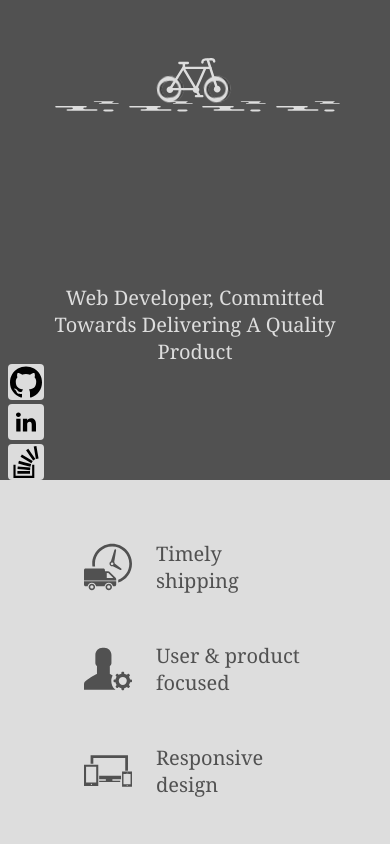
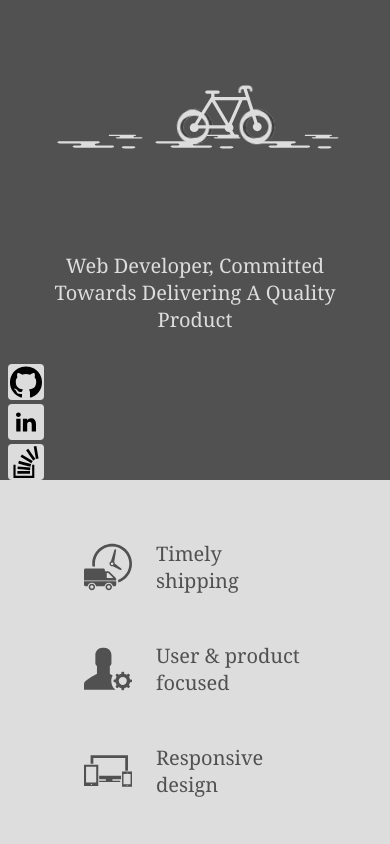
Before and after one commit to rushikeshbharad/portfolio, a React (Create React App) app: page / in a window 390 px wide. Shown: the top 844 px of the page. Built offline with nearby package versions, Linux system fonts and the light colour scheme.

Commit message:
Fixed mobile css for cycle animation
- Also added css for handle

```diff
--- a/src/components/header.css
+++ b/src/components/header.css
@@ -35,10 +35,18 @@
     transform-origin: 17% 56%;
 }
 
+.cycle-handle.animate {
+    animation-name: move;
+    animation-duration: 1s;
+    animation-iteration-count: 3.5;
+    animation-timing-function: linear;
+    transform-origin: 70%;
+}
+
 .cycle-path {
     left: 0;
     position: absolute;
-    top: 48px;
+    top: 40px;
 }
 
 .cycle-path svg {
@@ -50,10 +58,56 @@
 }
 
 .header-title {
-    margin-top: 284px;
+    margin-top: 320px;
+}
+
+@media screen and (max-width: 1000px) {
+    .header-title {
+        margin-top: 284px;
+    }
+}
+
+@media screen and (max-width: 600px) {
+    .header-title {
+        margin-top: 252px;
+    }
+
+    .cycle-tyre-1, .cycle-tyre-2, .cycle-rest {
+        top: 72px;
+    }
+
+    .cycle-path {
+        top: 64px;
+    }
+
+    .cycle-path svg {
+        width: 33.33%;
+    }
+
+    .cycle-path svg:last-child {
+        display: none;
+    }
+
+    .cycle-tyre-1, .cycle-tyre-2, .cycle-rest {
+        width: 33.33%;
+    }
+
+    .cycle-tyre-1.animate, .cycle-tyre-2.animate, .cycle-rest.animate {
+        margin-left: 66.67%;
+        transition: margin-left 3s linear;
+    }
+
+    .cycle-handle.animate, .cycle-tyre-1.animate, .cycle-tyre-2.animate {
+        animation-iteration-count: 2.75;
+    }
 }
 
 @keyframes rotate {
     from {transform: rotate(0deg);}
     to {transform: rotate(360deg);}
 }
+
+@keyframes move {
+    from {transform: rotateY(-45deg);}
+    to {transform: rotateY(45deg);}
+}
--- a/src/components/header.js
+++ b/src/components/header.js
@@ -35,11 +35,11 @@ class Header extends Component {
               <path d="M118.069,125.781H31.99l44.019-70.289h82.507c2.011,0,3.638,1.616,3.638,3.606    c0,1.991-1.627,3.605-3.638,3.605h-12.484L118.069,125.781z M45.067,118.571h68.247l24.768-55.868H80.059L45.067,118.571z"/>
               <path d="M178.828,125.782c-1.542,0-2.974-0.977-3.469-2.509L147.3,36.141    c-0.607-1.896,0.448-3.925,2.364-4.53c1.904-0.609,3.962,0.443,4.573,2.34l28.059,87.131c0.608,1.896-0.448,3.925-2.363,4.529    C179.567,125.726,179.194,125.782,178.828,125.782z"/>
               <path d="M115.695,125.782c-1.243,0-2.456-0.633-3.135-1.771L76.709,63.928    c-1.024-1.714-0.452-3.924,1.278-4.937c1.728-1.012,3.959-0.446,4.986,1.269l35.852,60.083c1.021,1.713,0.449,3.924-1.282,4.937    C116.963,125.62,116.324,125.782,115.695,125.782z"/>
-              <path d="M125.83,145.303c-1.233,0-2.438-0.622-3.121-1.745l-9.885-16.244    c-1.038-1.706-0.484-3.921,1.236-4.948c1.724-1.029,3.959-0.481,4.997,1.225l9.886,16.244c1.037,1.706,0.482,3.921-1.237,4.949    C127.116,145.135,126.469,145.303,125.83,145.303z"/>
-              <path d="M134.383,146.567H115.94c-2.012,0-3.638-1.614-3.638-3.605    s1.626-3.605,3.638-3.605h18.443c2.011,0,3.638,1.614,3.638,3.605S136.394,146.567,134.383,146.567z"/>
+              <path className={cx('cycle-paddle', this.state.animate && 'animate')} d="M125.83,145.303c-1.233,0-2.438-0.622-3.121-1.745l-9.885-16.244    c-1.038-1.706-0.484-3.921,1.236-4.948c1.724-1.029,3.959-0.481,4.997,1.225l9.886,16.244c1.037,1.706,0.482,3.921-1.237,4.949    C127.116,145.135,126.469,145.303,125.83,145.303z"/>
+              <path className={cx('cycle-paddle', this.state.animate && 'animate')} d="M134.383,146.567H115.94c-2.012,0-3.638-1.614-3.638-3.605    s1.626-3.605,3.638-3.605h18.443c2.011,0,3.638,1.614,3.638,3.605S136.394,146.567,134.383,146.567z"/>
               <path d="M79.838,62.703c-2.01,0-3.638-1.614-3.638-3.605V47.313    c0-1.991,1.628-3.604,3.638-3.604c2.012,0,3.64,1.613,3.64,3.604v11.785C83.478,61.089,81.85,62.703,79.838,62.703z"/>
               <path d="M91.53,48.355H66.587c-2.01,0-3.638-1.614-3.638-3.606    c0-1.99,1.628-3.604,3.638-3.604H91.53c2.012,0,3.639,1.614,3.639,3.604C95.169,46.741,93.542,48.355,91.53,48.355z"/>
-              <path d="M134.927,46.937c-2.012,0-3.64-1.614-3.64-3.604    c0-13.112,12.673-13.112,19.482-13.112c1.453,0,2.949-0.066,4.43-0.128c5.751-0.249,11.731-0.506,15.366,2.944    c1.859,1.764,2.801,4.19,2.801,7.21c0,1.99-1.628,3.604-3.639,3.604s-3.638-1.614-3.638-3.604c0-0.98-0.189-1.653-0.558-2.002    c-1.387-1.321-6.174-1.116-10.018-0.951c-1.585,0.068-3.187,0.136-4.744,0.136c-10.998,0-12.204,1.889-12.204,5.903    C138.565,45.323,136.939,46.937,134.927,46.937z"/>
+              <path className={cx('cycle-handle', this.state.animate && 'animate')} d="M134.927,46.937c-2.012,0-3.64-1.614-3.64-3.604    c0-13.112,12.673-13.112,19.482-13.112c1.453,0,2.949-0.066,4.43-0.128c5.751-0.249,11.731-0.506,15.366,2.944    c1.859,1.764,2.801,4.19,2.801,7.21c0,1.99-1.628,3.604-3.639,3.604s-3.638-1.614-3.638-3.604c0-0.98-0.189-1.653-0.558-2.002    c-1.387-1.321-6.174-1.116-10.018-0.951c-1.585,0.068-3.187,0.136-4.744,0.136c-10.998,0-12.204,1.889-12.204,5.903    C138.565,45.323,136.939,46.937,134.927,46.937z"/>
           </svg>
           <div className={cx('cycle-path')}>
               {[0, 1, 2, 3].map(i => (
```
